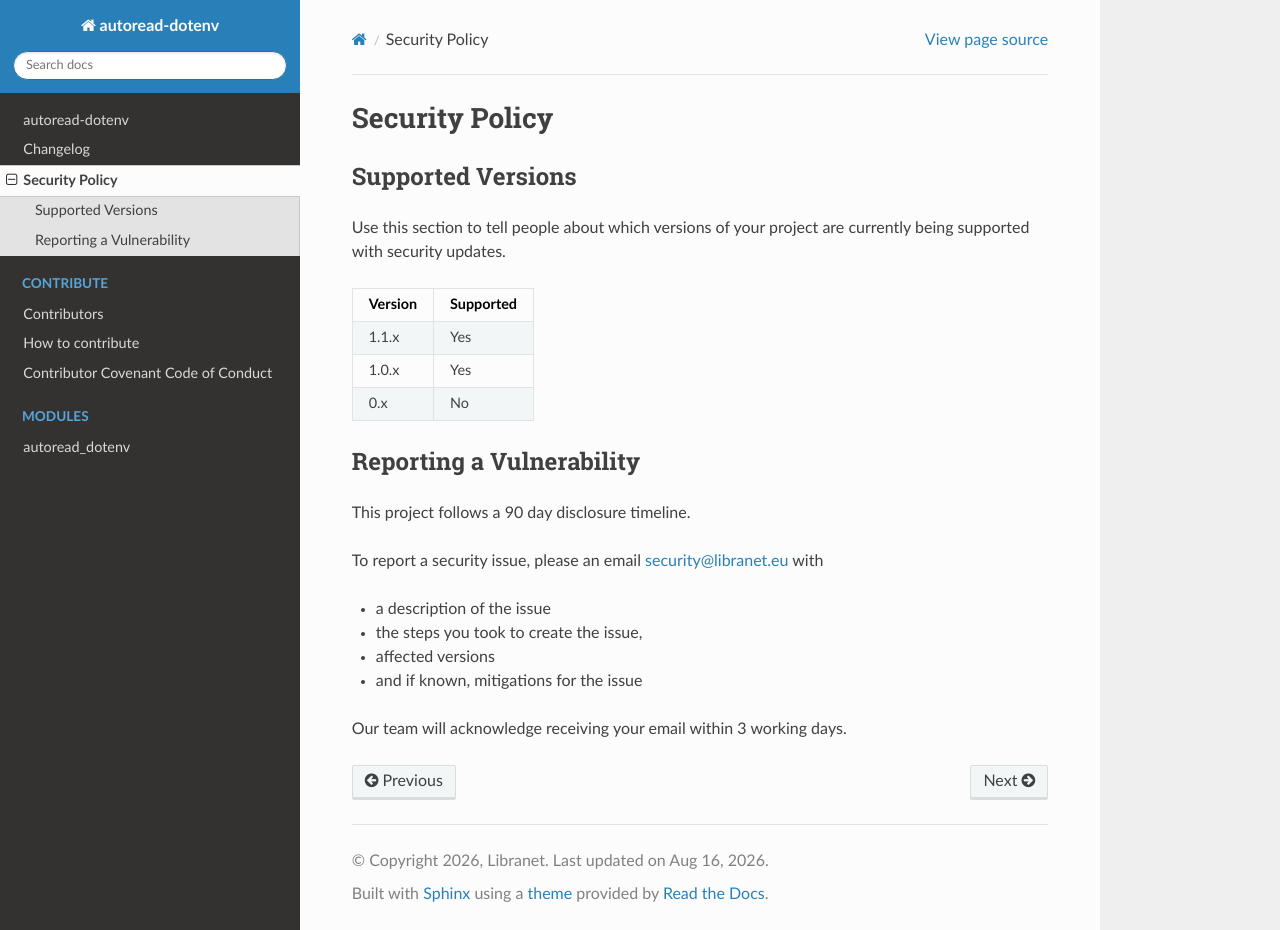
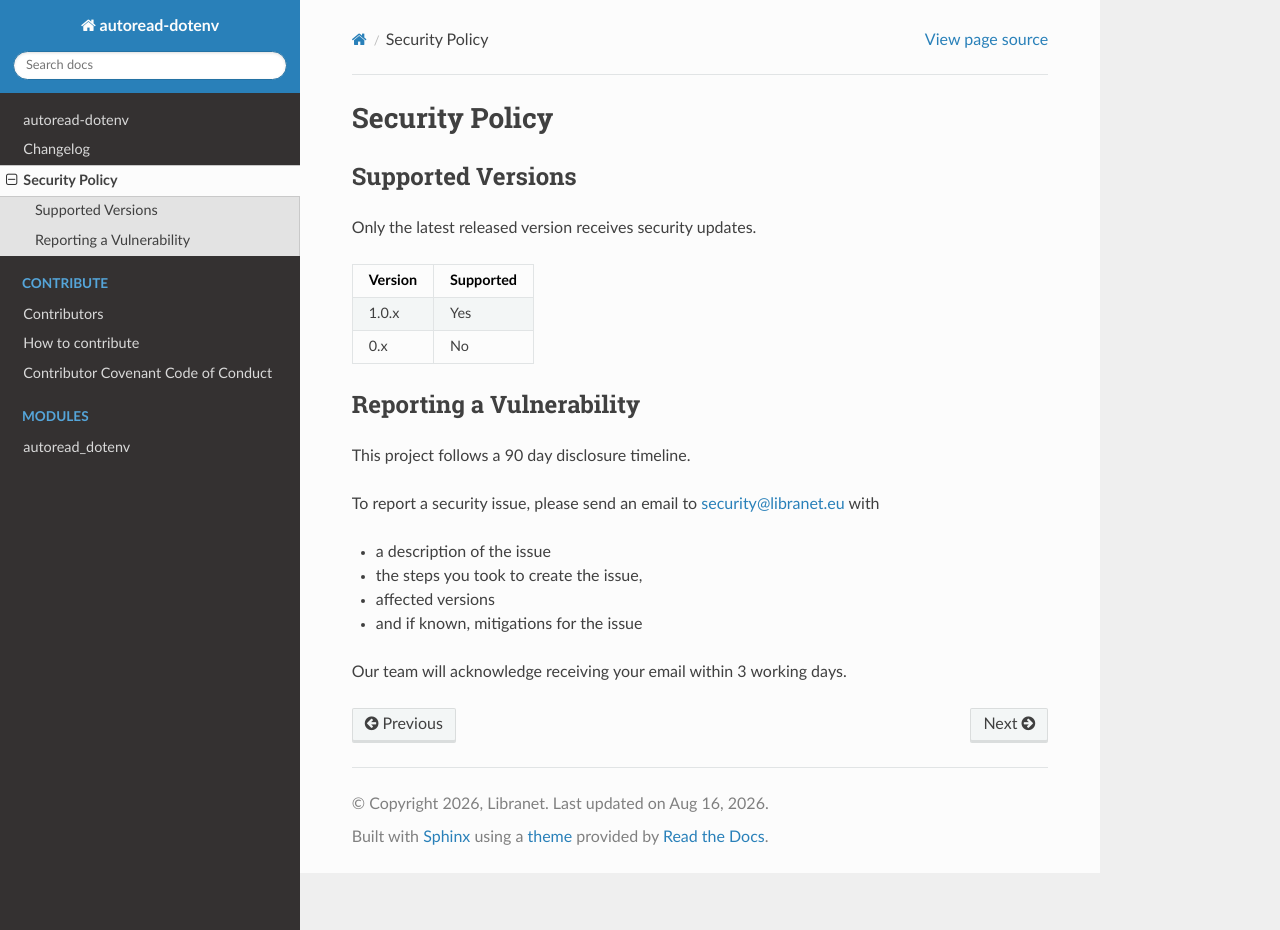
Before and after one commit to libranet/autoread-dotenv, a Sphinx documentation site: the page built from docs/security.md, in a window 1280 px wide and 930 px high. Built offline with Sphinx 7.4.7 and the Read the Docs theme 3.1.0, drawn with Linux system fonts in a browser that asks for light colours.

Commit message:
fix docs/security.md supported-versions table and typo
The table still had the unedited GitHub template values (1.1.x/1.0.x/0.x all
marked 'Yes'). No 1.1.x has ever been released (latest is 1.0.5), so it overstated
what's actually supported. Trimmed to the real policy and dropped the leftover
template blurb. Also fixed 'please an email' -> 'please send an email to' in the
same paragraph.

```diff
--- a/docs/security.md
+++ b/docs/security.md
@@ -2,12 +2,10 @@
 
 ## Supported Versions
 
-Use this section to tell people about which versions of your project are
-currently being supported with security updates.
+Only the latest released version receives security updates.
 
 | Version | Supported |
 | ------- | --------- |
-| 1.1.x   | Yes       |
 | 1.0.x   | Yes       |
 | 0.x     | No        |
 
@@ -15,7 +13,7 @@ currently being supported with security updates.
 
 This project follows a 90 day disclosure timeline.
 
-To report a security issue, please an email <security@libranet.eu> with
+To report a security issue, please send an email to <security@libranet.eu> with
 
 - a description of the issue
 - the steps you took to create the issue,
```
